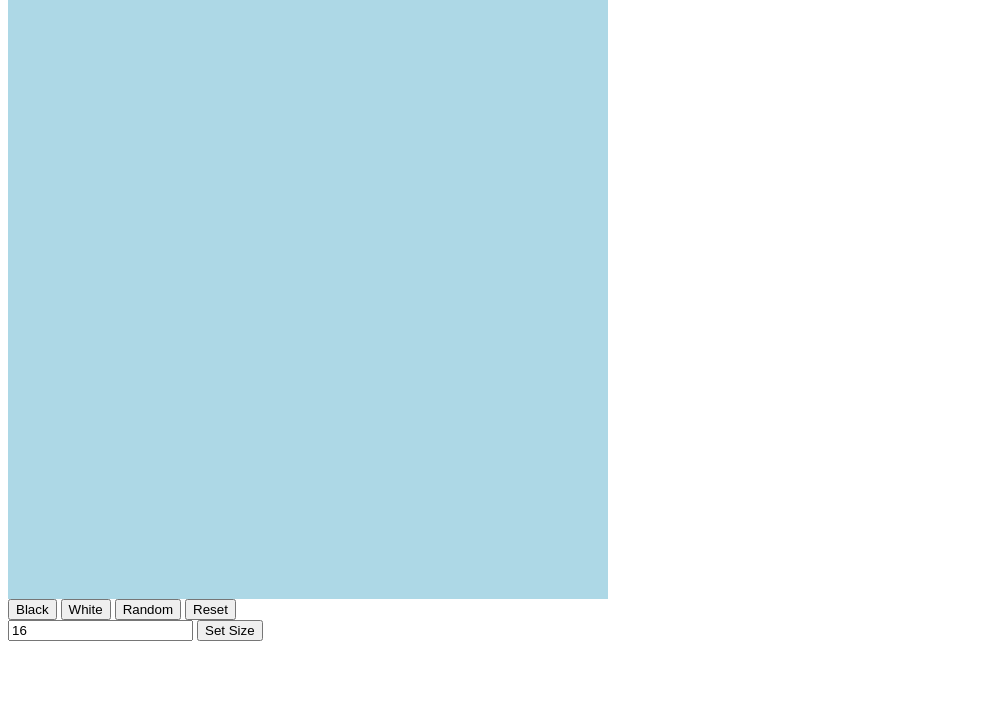
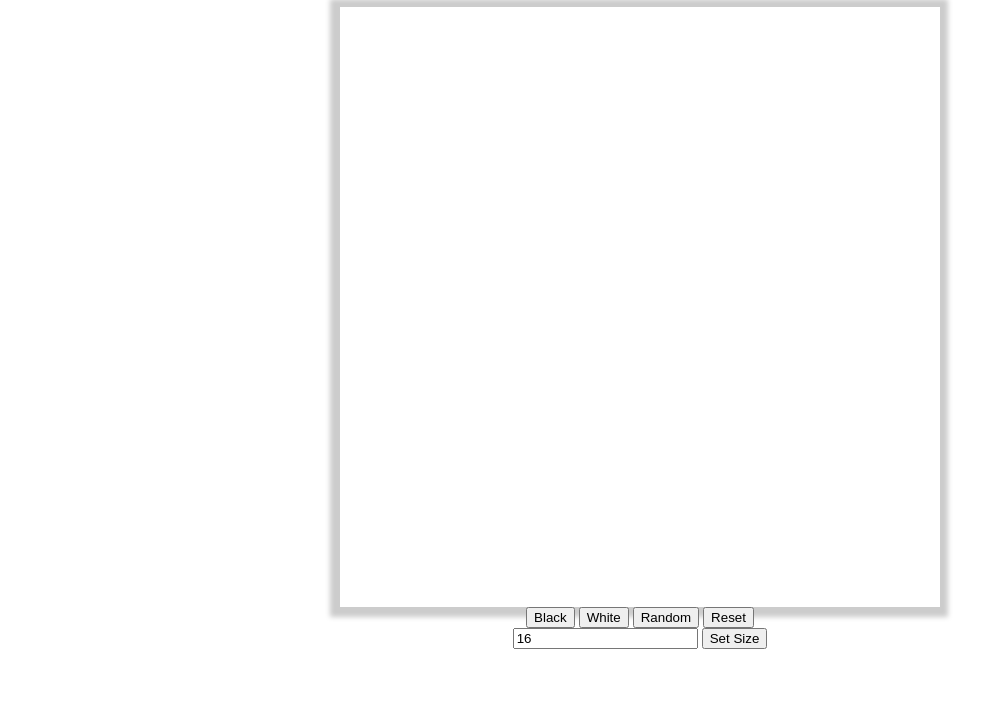
Before and after one commit to ImCrimP/odin-eas, a plain HTML site: page index.html in a window 1280 px wide. Shown: the part 81-800 px from the top of the page, without its empty margins (0-1005 px from the left). Drawn offline with Linux system fonts and the light colour scheme.

Commit message:
added box shadow

```diff
--- a/index.js
+++ b/index.js
@@ -12,7 +12,7 @@ function createBoard(size){
         square.addEventListener("mouseover", () => {
             square.style.backgroundColor = "black";
         })
-        square.style.backgroundColor = "lightblue";
+        square.style.backgroundColor = "white";
         board.insertAdjacentElement("beforeend", square);
     }
 }
--- a/style.css
+++ b/style.css
@@ -1,5 +1,13 @@
+.flex-container{
+    display: flex;
+    flex-direction: column;
+    justify-content: center;
+    align-items: center;
+}
+
 .board{
     width: 600px;
     height: 600px;
     display: grid;
+    box-shadow: -1px 1px 5px 9px #ccc;
 }
```
